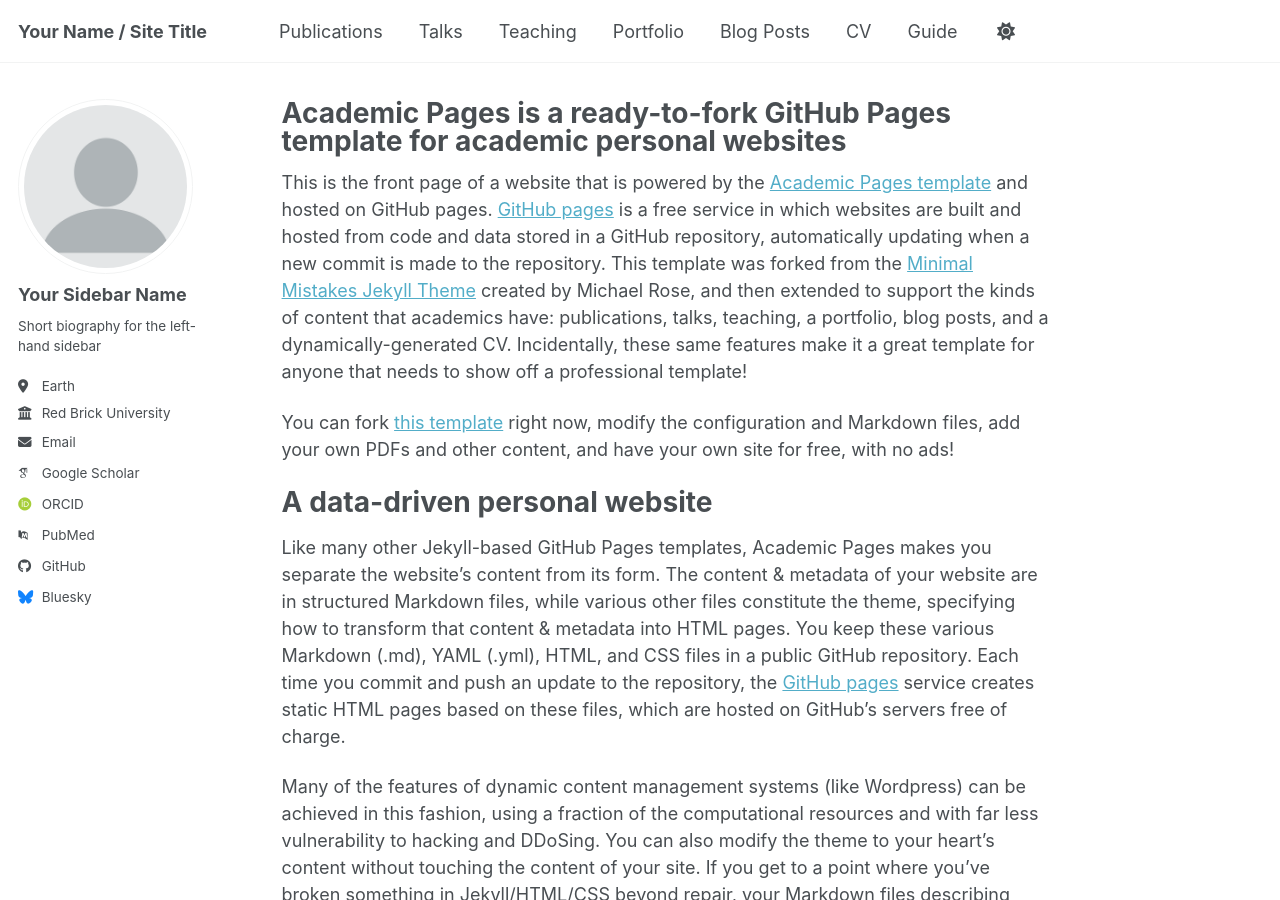
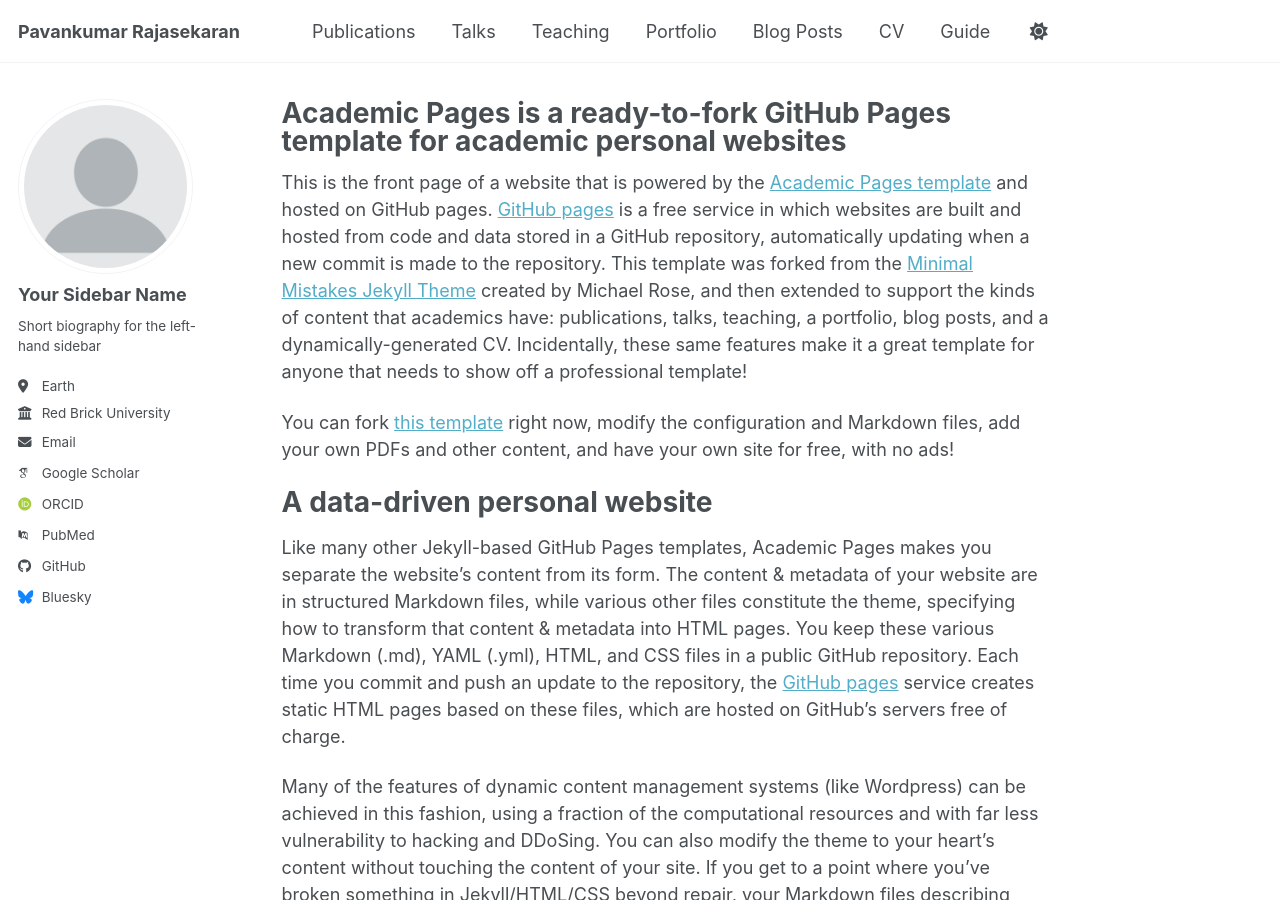
Before and after one commit to pavankmarr/pavankmarr.github.io, a Jekyll site: the page built from _pages/about.md, in a window 1280 px wide and 900 px high. Built offline with Jekyll 4.4.1, drawn with Linux system fonts in a browser that asks for light colours; some web fonts are replaced; a script bundle is joined from its source files by our own code; library files that are not in the unit come from our copies.

Commit message:
Update _config.yml

```diff
--- a/_config.yml
+++ b/_config.yml
@@ -9,11 +9,11 @@
 # Basic Site Settings
 locale                   : "en-US"
 site_theme               : "default" # Currently available options are "default", "air"
-title                    : "Your Name / Site Title"
+title                    : "Pavankumar Rajasekaran"
 title_separator          : "-"
 name                     : &name "Pavankumar Rajasekaran"
 description              : &description "Your Name's academic portfolio"   # Update this with a general description of your site, this is the default if not overridden by a page
-url                      : https://academicpages.github.io # The base hostname & protocol for your site e.g. "https://[your GitHub username].github.io",
+url                      : https://pavankmarr.github.io/ # The base hostname & protocol for your site e.g. "https://[your GitHub username].github.io",
                                                            # or if you already have some other page hosted on Github then use "https://[your GitHub username].github.io/[Your Repo Name]"
 baseurl                  : "" # the subpath of your site, e.g. "/blog"
 repository               : "academicpages/academicpages.github.io"
```
